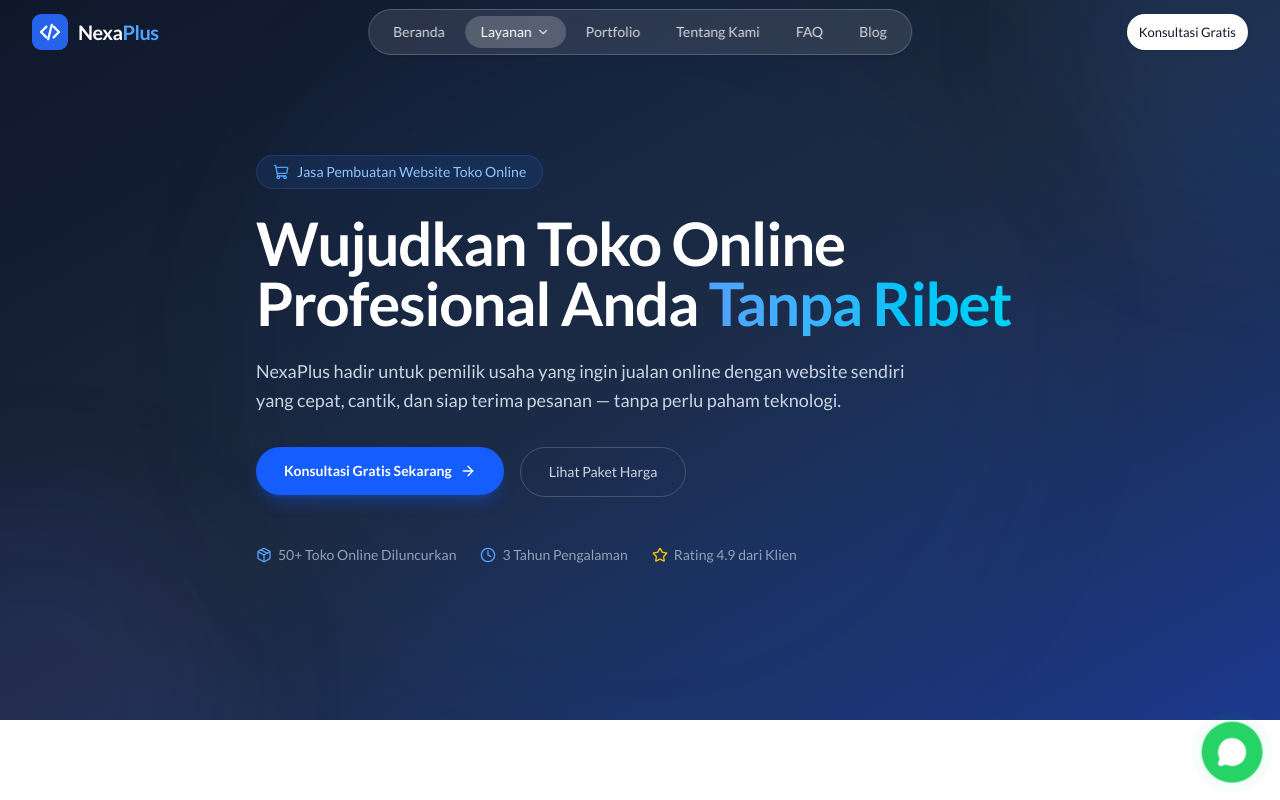
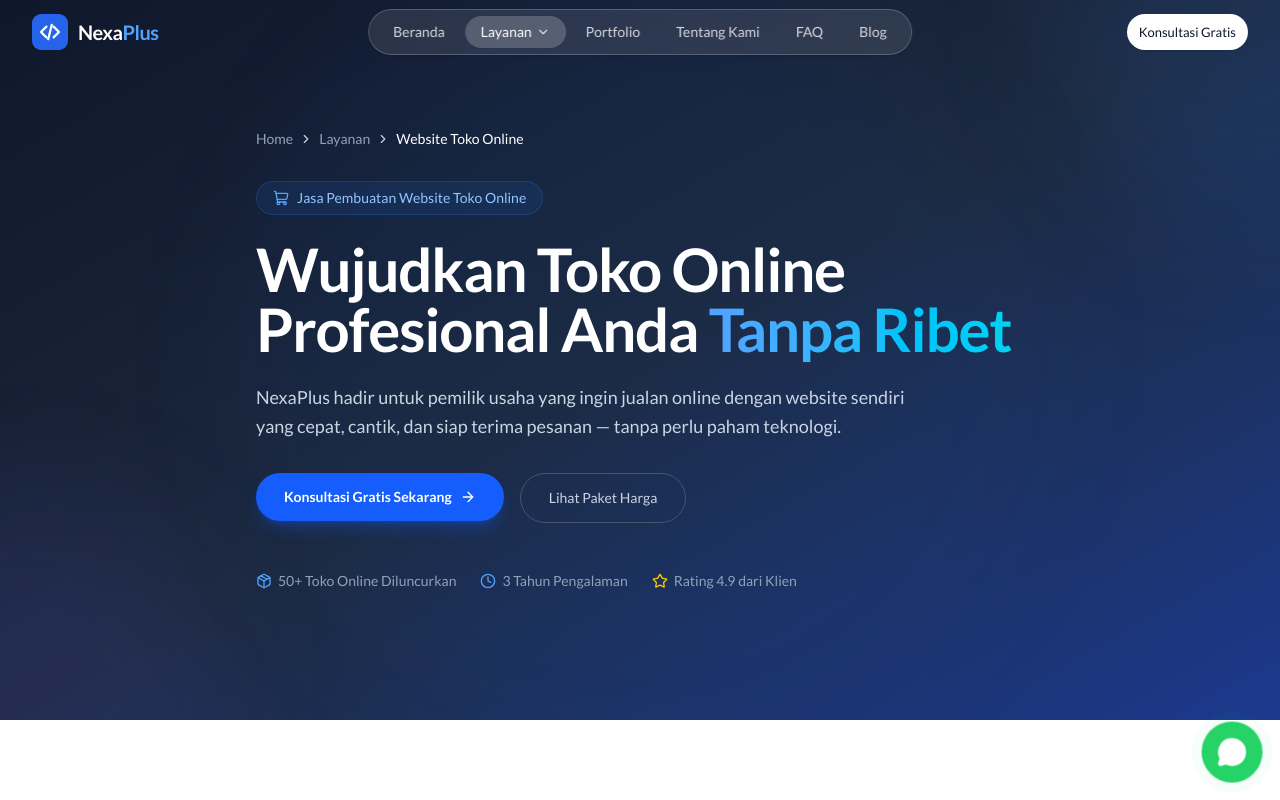
Before and after one commit to ersetdigital-sudo/nexaplus.app, a Next.js app: page /layanan/toko-online in a window 1280 px wide. Shown: the top 800 px of the page. Built offline with nearby package versions, Linux system fonts and the light colour scheme.

Commit message:
auto: update from Kiro

```diff
--- a/app/(site)/layanan/toko-online/landing.tsx
+++ b/app/(site)/layanan/toko-online/landing.tsx
@@ -19,6 +19,8 @@ import {
   Search,
   Package,
 } from "lucide-react";
+import { Breadcrumb } from "@/components/shared/breadcrumb";
+import { LayananCrossLinks } from "@/components/shared/layanan-cross-links";
 
 const whatsappUrl =
   "https://wa.me/6281573059442?text=Halo%20NexaPlus%2C%20saya%20tertarik%20dengan%20jasa%20pembuatan%20website%20toko%20online.%20Bisa%20konsultasi%3F";
@@ -69,6 +71,18 @@ export function TokoOnlineLanding() {
         </div>
 
         <div className="relative mx-auto max-w-7xl px-5 sm:px-6 lg:px-8 py-24">
+          {/* Breadcrumb */}
+          <div className="mb-8">
+            <Breadcrumb
+              variant="dark"
+              items={[
+                { label: "Home", href: "/" },
+                { label: "Layanan", href: "/#layanan" },
+                { label: "Website Toko Online" },
+              ]}
+            />
+          </div>
+
           <motion.div
             initial={{ opacity: 0, y: 40 }}
             animate={{ opacity: 1, y: 0 }}
@@ -497,6 +511,9 @@ export function TokoOnlineLanding() {
         </div>
       </Section>
 
+      {/* ===== LAYANAN LAINNYA ===== */}
+      <LayananCrossLinks currentSlug="toko-online" />
+
       {/* ===== CTA FINAL ===== */}
       <section className="relative py-24 md:py-32 bg-gradient-to-br from-blue-600 via-blue-700 to-indigo-800 overflow-hidden">
         <div className="absolute inset-0">
--- /dev/null
+++ b/components/shared/breadcrumb.tsx
@@ -0,0 +1,66 @@
+"use client";
+
+import Link from "next/link";
+import { ChevronRight } from "lucide-react";
+
+interface BreadcrumbItem {
+  label: string;
+  href?: string;
+}
+
+interface BreadcrumbProps {
+  items: BreadcrumbItem[];
+  variant?: "light" | "dark";
+}
+
+export function Breadcrumb({ items, variant = "dark" }: BreadcrumbProps) {
+  const isLight = variant === "light";
+
+  return (
+    <nav aria-label="Breadcrumb">
+      <ol
+        className="flex items-center gap-1.5 text-sm"
+        itemScope
+        itemType="https://schema.org/BreadcrumbList"
+      >
+        {items.map((item, index) => {
+          const isLast = index === items.length - 1;
+          return (
+            <li
+              key={index}
+              className="flex items-center gap-1.5"
+              itemProp="itemListElement"
+              itemScope
+              itemType="https://schema.org/ListItem"
+            >
+              {index > 0 && (
+                <ChevronRight className={`h-3.5 w-3.5 ${isLight ? "text-slate-400" : "text-slate-300"}`} />
+              )}
+              {item.href && !isLast ? (
+                <Link
+                  href={item.href}
+                  itemProp="item"
+                  className={`transition-colors ${
+                    isLight
+                      ? "text-slate-500 hover:text-blue-600"
+                      : "text-slate-400 hover:text-white"
+                  }`}
+                >
+                  <span itemProp="name">{item.label}</span>
+                </Link>
+              ) : (
+                <span
+                  itemProp="name"
+                  className={isLight ? "text-slate-900 font-medium" : "text-white font-medium"}
+                >
+                  {item.label}
+                </span>
+              )}
+              <meta itemProp="position" content={String(index + 1)} />
+            </li>
+          );
+        })}
+      </ol>
+    </nav>
+  );
+}
--- /dev/null
+++ b/components/shared/layanan-cross-links.tsx
@@ -0,0 +1,70 @@
+"use client";
+
+import Link from "next/link";
+import { motion } from "framer-motion";
+import { ShoppingCart, Layout, Building2, GraduationCap, Landmark, Users, ArrowRight } from "lucide-react";
+
+const allLayanan = [
+  { slug: "toko-online", title: "Website Toko Online", desc: "E-commerce profesional", icon: ShoppingCart },
+  { slug: "landing-page", title: "Landing Page", desc: "Halaman konversi tinggi", icon: Layout },
+  { slug: "company-profile", title: "Company Profile", desc: "Website perusahaan", icon: Building2 },
+  { slug: "website-sekolah", title: "Website Sekolah", desc: "Portal akademik", icon: GraduationCap },
+  { slug: "website-pemerintahan", title: "Website Pemerintahan", desc: "Website instansi", icon: Landmark },
+  { slug: "website-organisasi", title: "Website Organisasi", desc: "Website komunitas", icon: Users },
+];
+
+interface LayananCrossLinksProps {
+  currentSlug: string;
+}
+
+export function LayananCrossLinks({ currentSlug }: LayananCrossLinksProps) {
+  const otherLayanan = allLayanan.filter((l) => l.slug !== currentSlug);
+
+  return (
+    <section className="py-20 md:py-28 bg-slate-50">
+      <div className="mx-auto max-w-7xl px-5 sm:px-6 lg:px-8">
+        <motion.div
+          initial={{ opacity: 0, y: 20 }}
+          whileInView={{ opacity: 1, y: 0 }}
+          viewport={{ once: true }}
+          className="text-center mb-10"
+        >
+          <h2 className="text-2xl font-bold text-slate-900 sm:text-3xl">
+            Layanan Lainnya
+          </h2>
+          <p className="mt-2 text-sm text-slate-600">
+            Lihat juga layanan lain yang kami tawarkan untuk kebutuhan digital bisnis Anda.
+          </p>
+        </motion.div>
+
+        <div className="grid grid-cols-1 sm:grid-cols-2 lg:grid-cols-3 gap-4">
+          {otherLayanan.map((item, i) => (
+            <motion.div
+              key={item.slug}
+              initial={{ opacity: 0, y: 20 }}
+              whileInView={{ opacity: 1, y: 0 }}
+              viewport={{ once: true }}
+              transition={{ delay: i * 0.05 }}
+            >
+              <Link
+                href={`/layanan/${item.slug}`}
+                className="group flex items-center gap-4 rounded-xl border border-slate-200 bg-white p-4 hover:border-blue-200 hover:shadow-md transition-all duration-200"
+              >
+                <div className="flex h-10 w-10 shrink-0 items-center justify-center rounded-lg bg-blue-50 group-hover:bg-blue-100 transition-colors">
+                  <item.icon className="h-5 w-5 text-blue-600" />
+                </div>
+                <div className="flex-1 min-w-0">
+                  <p className="text-sm font-semibold text-slate-900 group-hover:text-blue-600 transition-colors">
+                    {item.title}
+                  </p>
+                  <p className="text-xs text-slate-500">{item.desc}</p>
+                </div>
+                <ArrowRight className="h-4 w-4 text-slate-300 group-hover:text-blue-500 group-hover:translate-x-0.5 transition-all" />
+              </Link>
+            </motion.div>
+          ))}
+        </div>
+      </div>
+    </section>
+  );
+}
```
